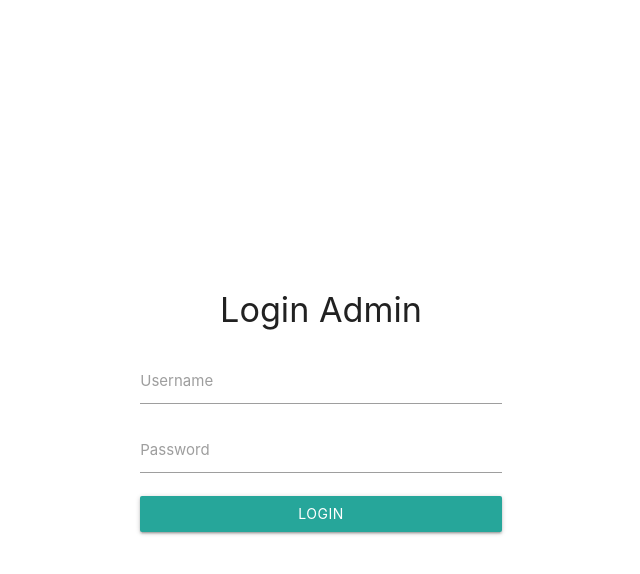
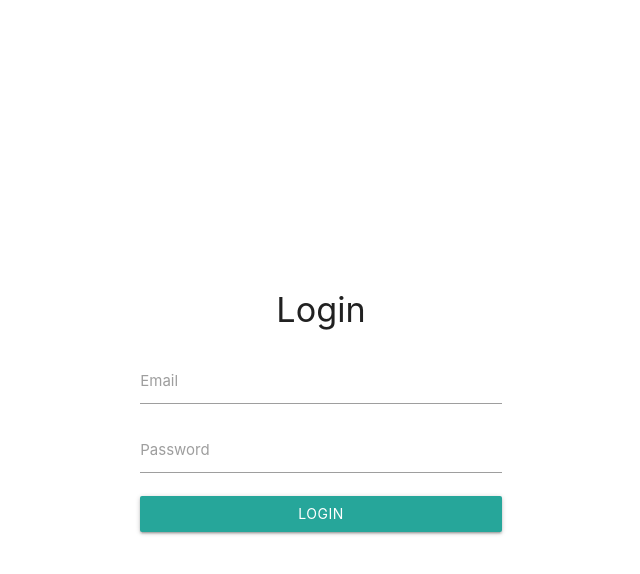
Before and after one commit to alfianandinugraha/event-ni, a PHP site: page /login.php in a window 1280 px wide. Shown: the top 574 px of the page, without its empty margins (319-959 px from the left). Run offline with PHP 8.4, Linux system fonts and the light colour scheme; some libraries are stand-ins or nearby versions.

Commit message:
refactor(pages): change heading and title

```diff
--- a/login.php
+++ b/login.php
@@ -16,7 +16,7 @@ if ($method == "POST") {
 <html lang="en">
 <head>
   <?php include('./layouts/head.php') ?>
-  <title>Login Admin - Eventni</title>
+  <title>Login - EventNi</title>
   <style>
     .btn-login {
       width: 100%;
@@ -47,10 +47,10 @@ if ($method == "POST") {
   <main class="container container-center">
     <div class="row row-center">
       <form method="POST" action="login.php" class="col s12 l8 xl4 form-login">
-        <h4 class="center-align">Login Admin</h4>
+        <h4 class="center-align">Login</h4>
         <div class="input-field">
           <input type="text" name="username" id="input-username">
-          <label for="input-username">Username</label>
+          <label for="input-username">Email</label>
         </div>
         <div class="input-field">
           <input type="password" name="password" id="input-password">
```
